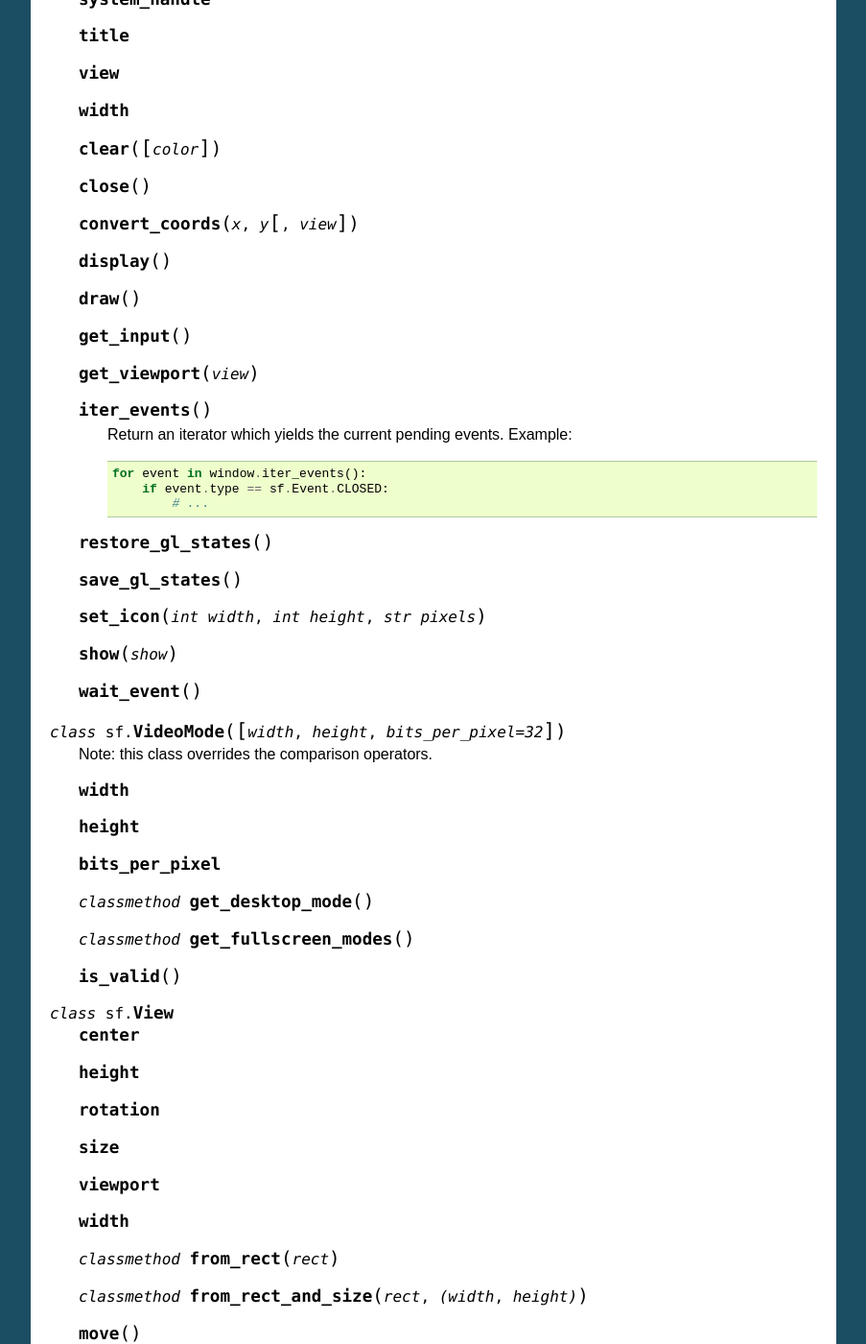
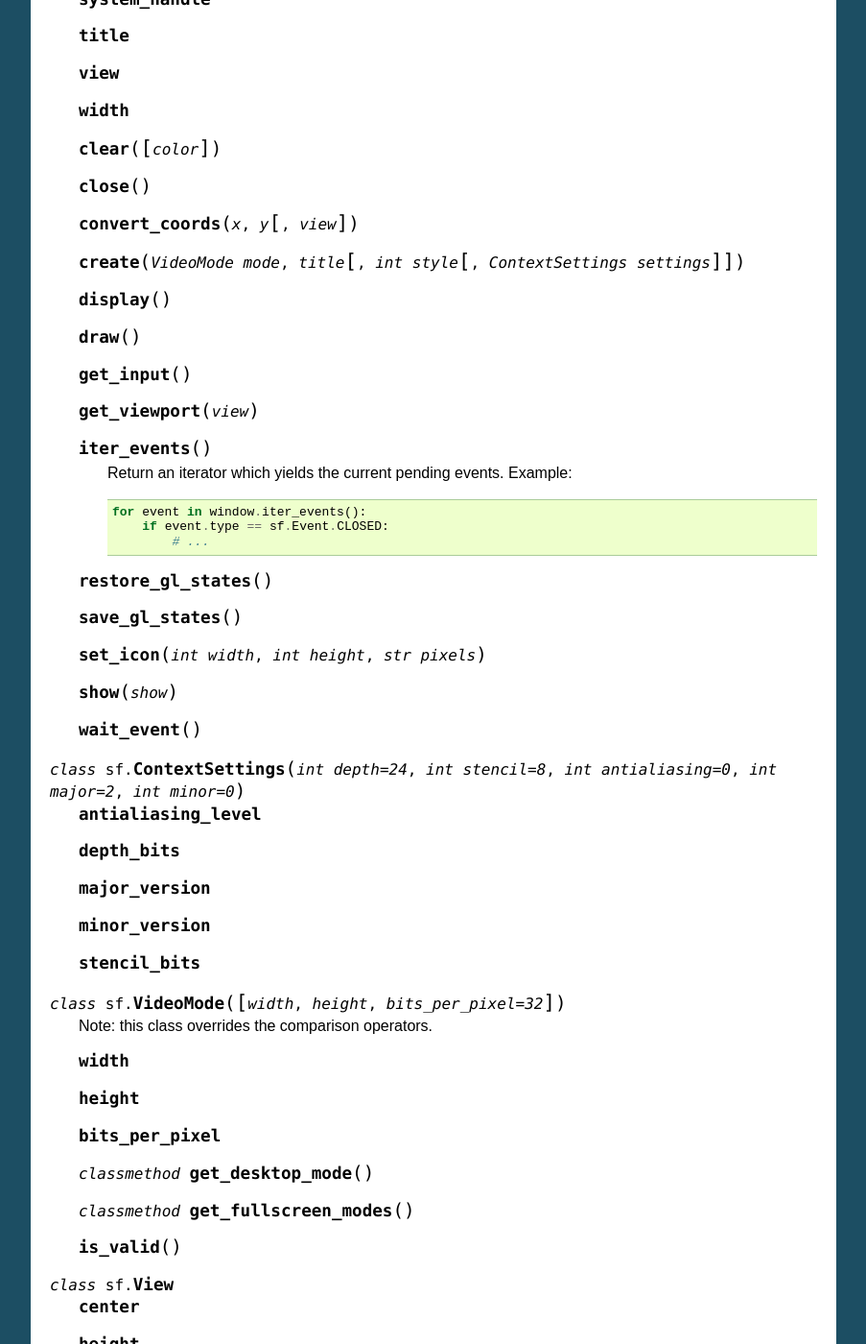
Before and after one commit to intjelic/python-sfml, a Sphinx documentation site: the page built from doc/sphinx/source/graphics.rst, in a window 1280 px wide and 1400 px high, scrolled down 6257 px. Shown: the whole window at 96% size, without its empty margins (198-1101 px from the left). Built offline with Sphinx 7.4.7, drawn with Linux system fonts in a browser that asks for light colours; some of the changed text lies outside the part shown.

Commit message:
Added ContextSettings documentation

```diff
--- a/doc/sphinx/source/graphics.rst
+++ b/doc/sphinx/source/graphics.rst
@@ -271,6 +271,8 @@ Windowing
    .. method:: clear([color])
    .. method:: close()
    .. method:: convert_coords(x, y[, view])
+   .. method:: create(VideoMode mode, title\
+                      [, int style[, ContextSettings settings]])
    .. method:: display()
    .. method:: draw()
    .. method:: get_input()
@@ -288,6 +290,18 @@ Windowing
    .. method:: set_icon(int width, int height, str pixels)
    .. method:: show(show)
    .. method:: wait_event()
+
+
+
+
+.. class:: ContextSettings(int depth=24, int stencil=8, int antialiasing=0,\
+                           int major=2, int minor=0)
+
+   .. attribute:: antialiasing_level
+   .. attribute:: depth_bits
+   .. attribute:: major_version
+   .. attribute:: minor_version
+   .. attribute:: stencil_bits
 
 
 
```
